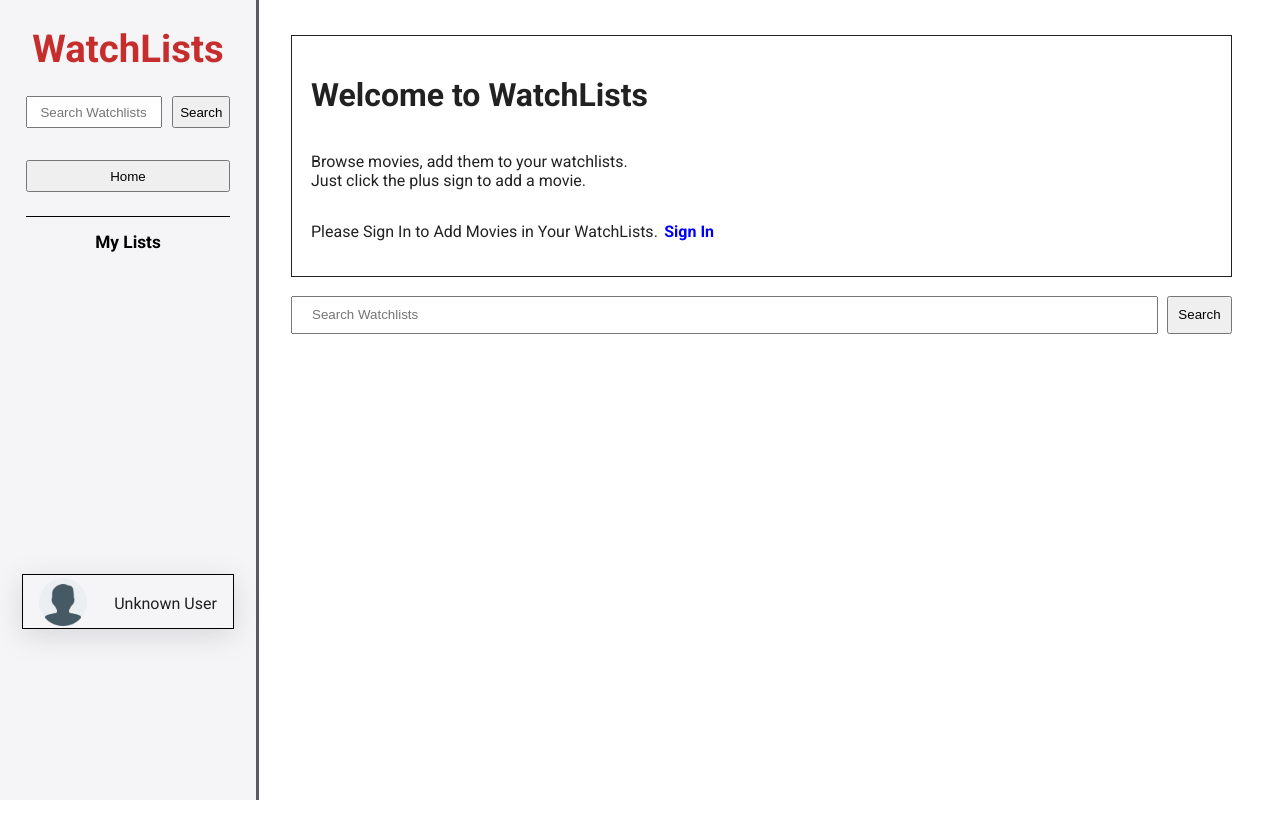
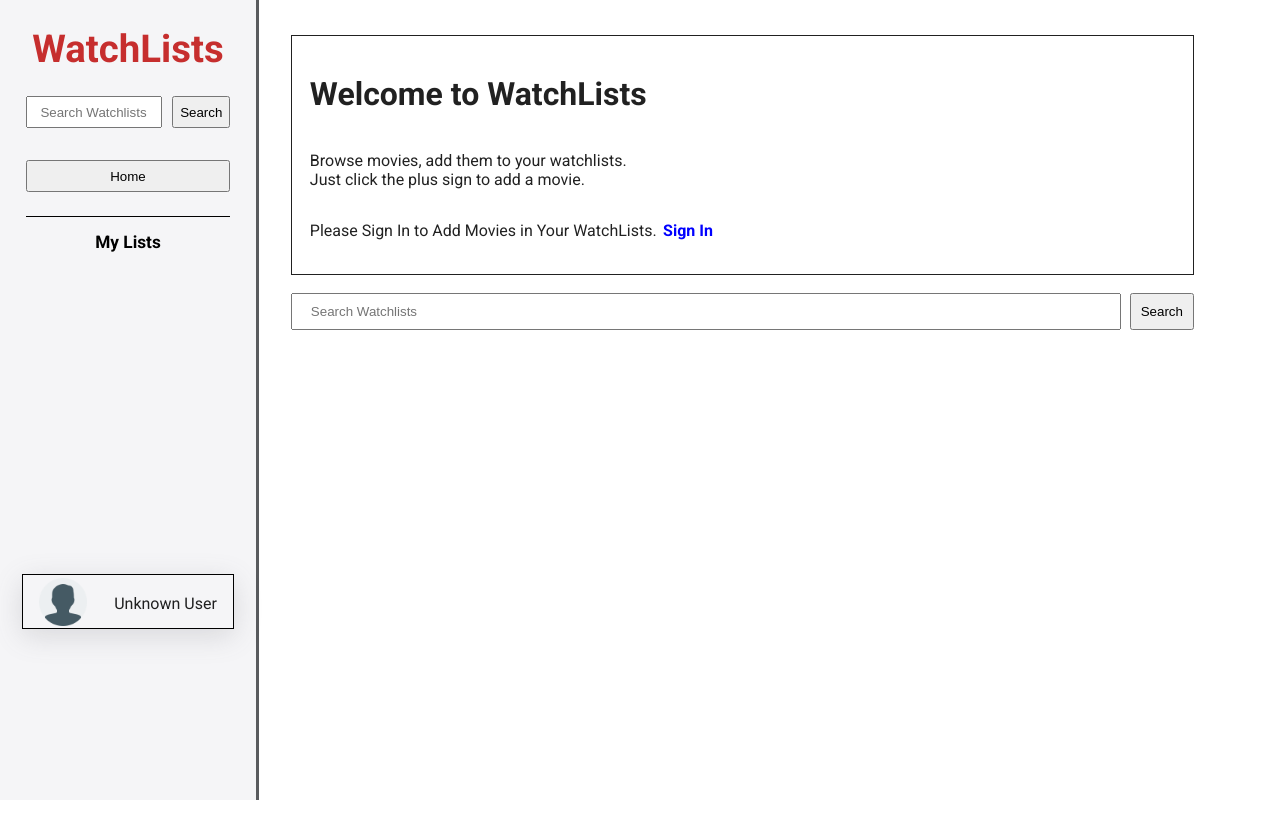
Before and after one commit to 6370409016/Watchlists, a React (Vite) app: page / in a window 1280 px wide. Shown: the top 838 px of the page. Built offline with nearby package versions, Linux system fonts and the light colour scheme; no server answers.

Commit message:
edit main-container

```diff
--- a/src/component/MainContainer.jsx
+++ b/src/component/MainContainer.jsx
@@ -4,8 +4,9 @@ import '../styles/MainContainer.css'
 import axios from 'axios'
 import Card from './Card'
 
-const apikey = import.meta.env.VITE_API_KEY;
+
 function MainContainer() {
+    const apikey = import.meta.env.VITE_API_KEY;
     const [movieName, setMovieName] = useState('');
     const [movieDetails, setMovieDetails] = useState({})
     const [isvalidRequest, setIsValidRequest] = useState(false);
--- a/src/styles/MainContainer.css
+++ b/src/styles/MainContainer.css
@@ -1,5 +1,5 @@
 .main-container {
-  width: 75%;
+  width: 72%;
   min-height: 100vh;
   display: flex;
   justify-content: flex-start;
```
